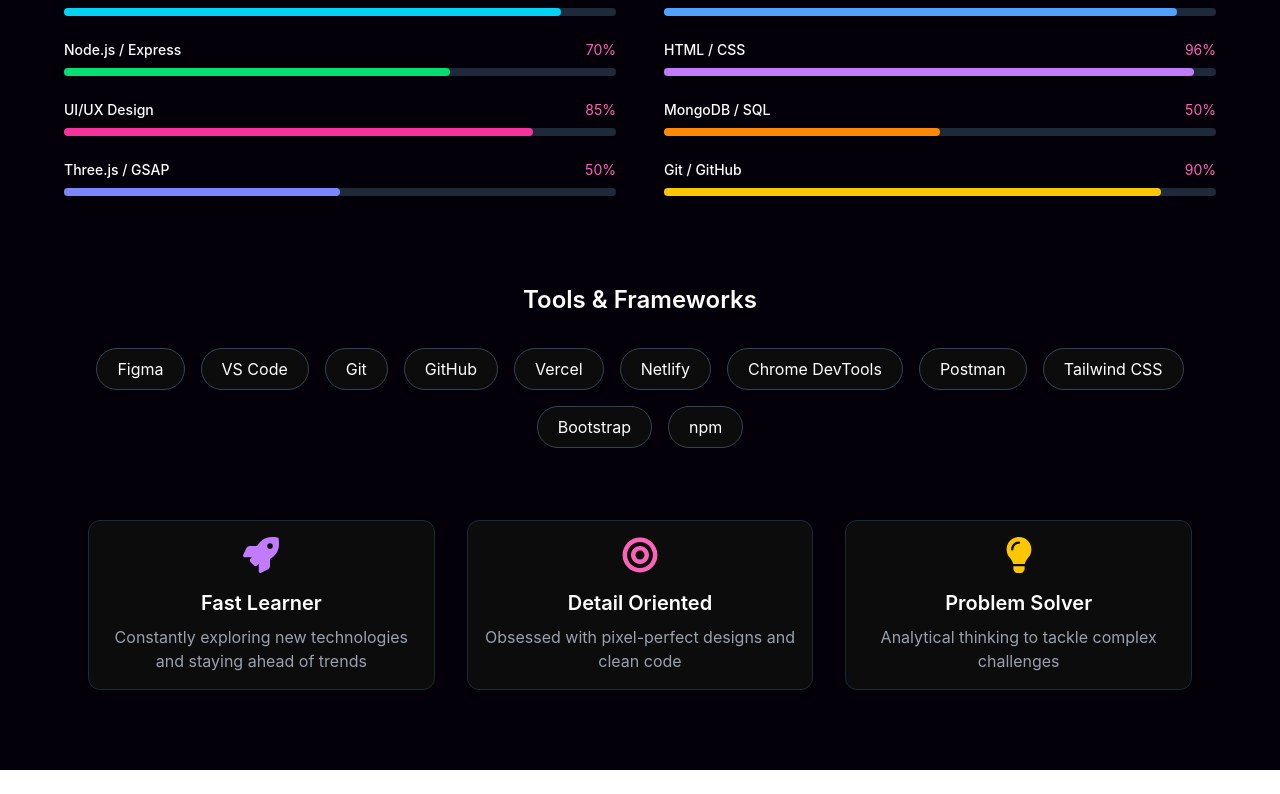
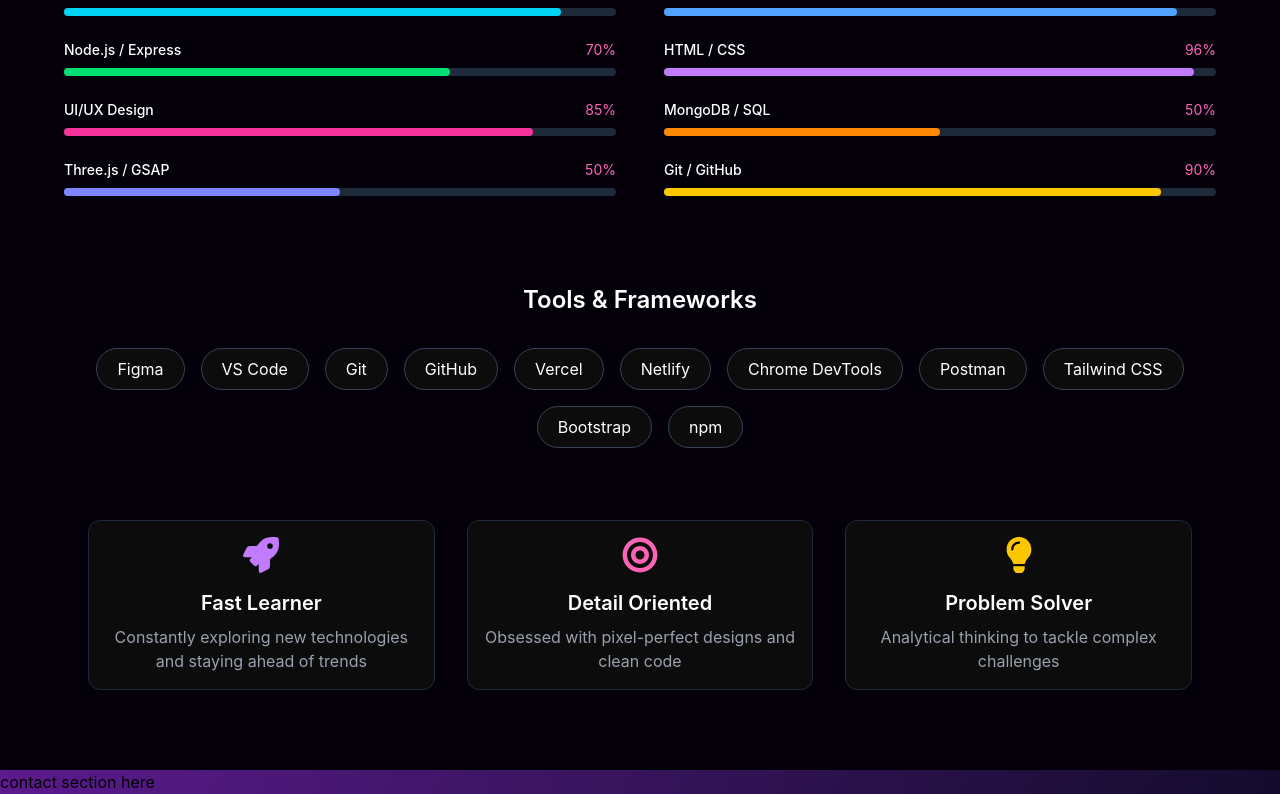
Before and after one commit to muhammad230/Mohdsite.com, a React (Vite) app: page / in a window 1280 px wide. Shown: the part 3462-4256 px from the top of the page. Before the commit the page ends 4232 px from the top, so only its background shows below. Built offline with nearby package versions, Linux system fonts and the light colour scheme.

Commit message:
initial commit

```diff
--- a/src/App.jsx
+++ b/src/App.jsx
@@ -4,6 +4,7 @@
 import About from './Components/About';
 import Work from './Components/Work';
 import Skill from './Components/Skill';
+import ContactSection from './Components/ContactSection';
 
 function App() {
   return (
@@ -16,6 +17,7 @@
       <About />
       <Work />
       <Skill />
+      <ContactSection/>
     </div>
   );
 }
--- /dev/null
+++ b/src/Components/ContactSection.jsx
@@ -0,0 +1,13 @@
+import React from 'react'
+
+const ContactSection = () => {
+  return (
+    <div>
+      <h1>contact section here
+
+      </h1>
+    </div>
+  )
+}
+
+export default ContactSection
```
